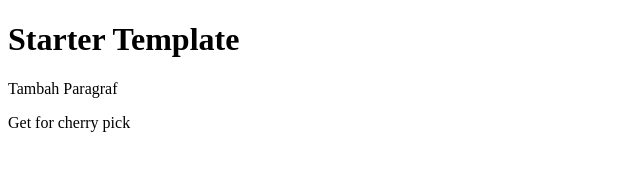
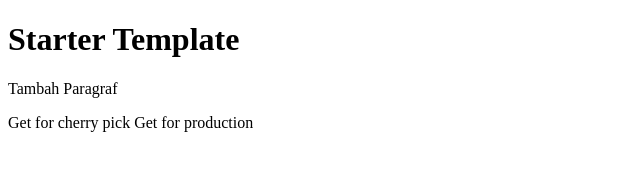
Before and after one commit to FigoArbiansyah/belajar-cherrypick, a plain HTML site: page index.html in a window 1280 px wide. Shown: the whole page, without its empty margins (0-640 px from the left). Drawn offline with Linux system fonts and the light colour scheme.

Commit message:
For Production

```diff
--- a/index.html
+++ b/index.html
@@ -9,5 +9,6 @@
 	<h1>Starter Template</h1>
 	<p>Tambah Paragraf</p>
 	<span>Get for cherry pick</span>
+	<span>Get for production</span>
 </body>
 </html>
```
